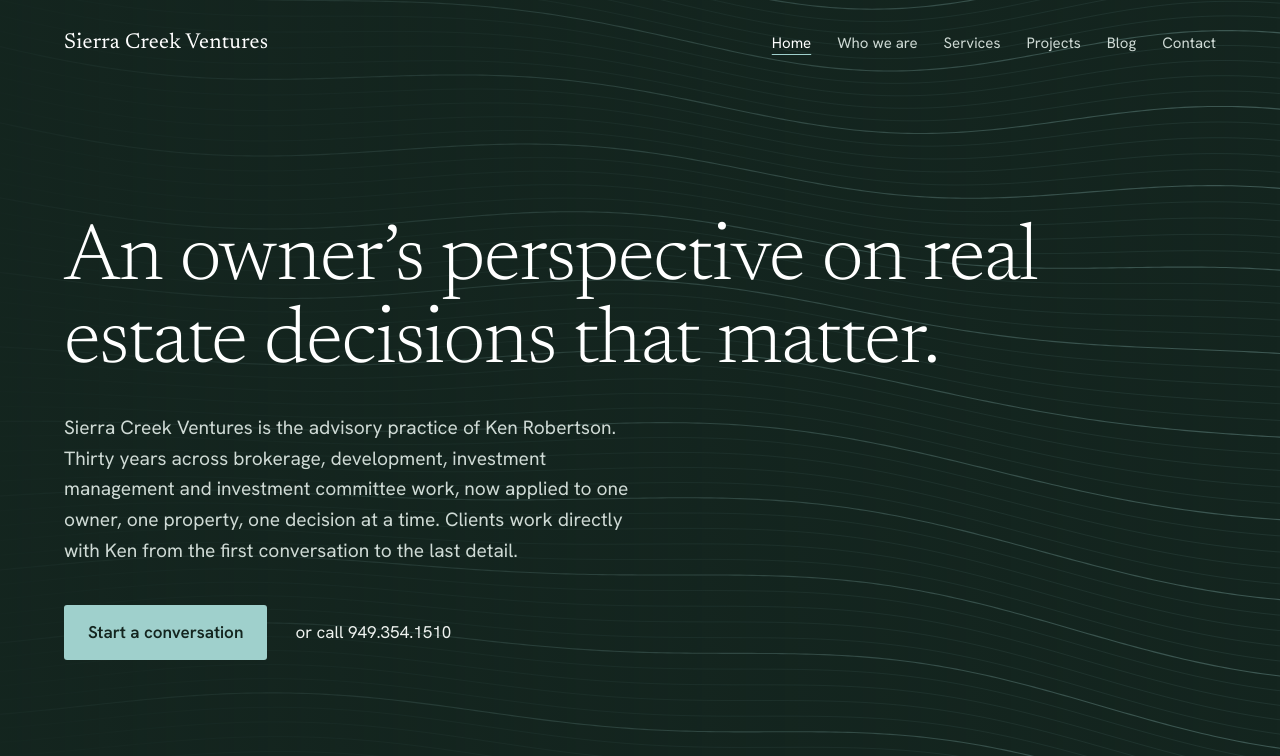
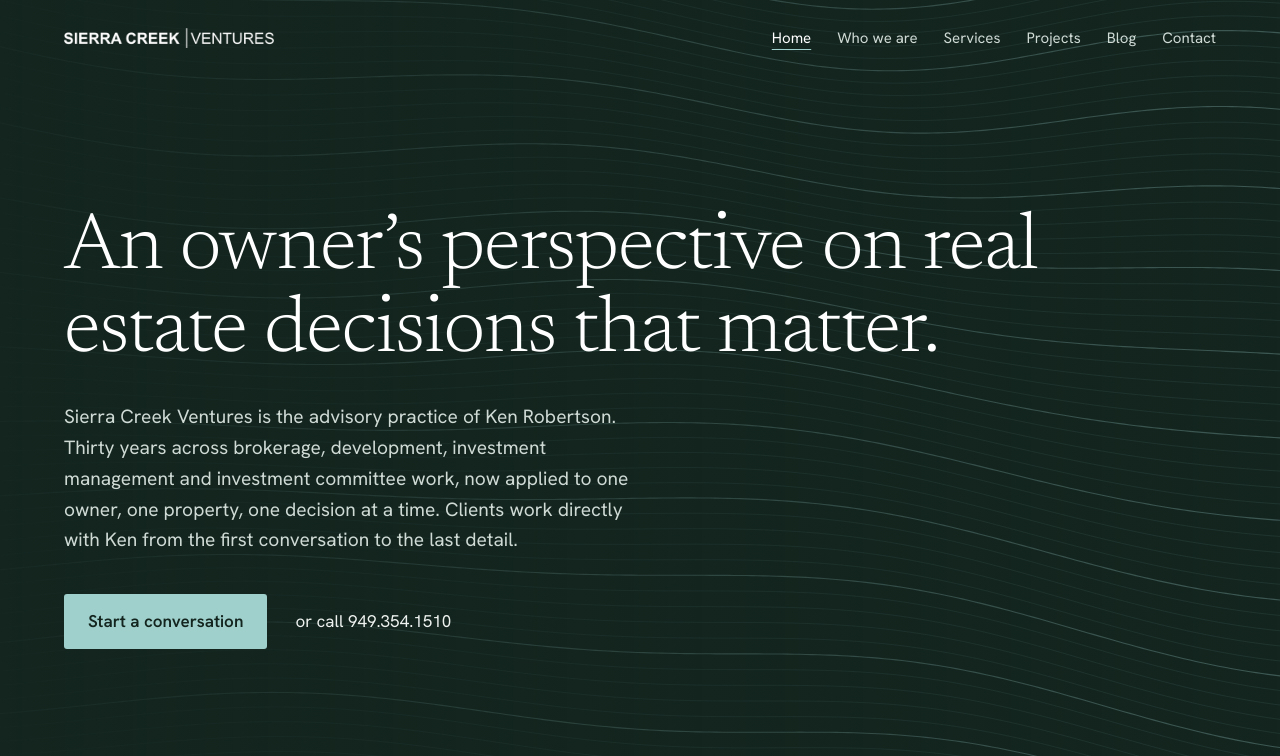
Before and after one commit to krcrei-gif/sierra-creek-ventures, a plain HTML site: page index.html in a window 1280 px wide. Shown: the top 756 px of the page. Drawn offline with Linux system fonts and the light colour scheme.

Commit message:
Add logo to the header and the KBS record to Hospitality
- Header now shows the Sierra Creek | Ventures wordmark in white.
- Services: Hospitality keeps the hotel-market copy and adds the KBS
  record of bringing hotel-style amenities to office properties.

Co-Authored-By: Claude Fable 5.2 <noreply@anthropic.com>
Claude-Session: https://claude.ai/code/session_01BJPJ8T66x7TuM68whiHEum

```diff
--- a/css/site.css
+++ b/css/site.css
@@ -198,3 +198,6 @@ img { max-width: 100%; height: auto; display: block; }
 
 .band > h2 .kind { display: block; margin-top: 6px; font-weight: 400; font-size: 0.86rem; color: var(--creek); }
 p.areas { margin: 0; padding: 18px 0 24px; border-top: 1px solid rgba(255,255,255,0.18); color: #cfdad5; font-size: 0.98rem; max-width: none; }
+
+.wordmark img { display: block; height: 20px; width: auto; }
+.topbar { align-items: center; }
--- a/index.html
+++ b/index.html
@@ -26,7 +26,7 @@
   <canvas id="contours" aria-hidden="true"></canvas>
   <div class="opening-inner">
     <div class="topbar">
-      <a class="wordmark" href="/">Sierra Creek Ventures</a>
+      <a class="wordmark" href="/"><img src="/img/logo-white.png" alt="Sierra Creek Ventures" width="210" height="20"></a>
       <nav aria-label="Pages">
         <a href="/" aria-current="page">Home</a>
         <a href="/about/">Who we are</a>
```
Also changed, not shown: 404.html (+1 -1 lines), about/index.html (+1 -1 lines), blog/between-transactions/index.html (+1 -1 lines), blog/five-things-august-2026/index.html (+1 -1 lines), blog/five-things-september-2026/index.html (+1 -1 lines), blog/index.html (+1 -1 lines), blog/when-the-real-estate-answer-isnt-obvious/index.html (+1 -1 lines), contact/index.html (+1 -1 lines), projects/index.html (+1 -1 lines), services/index.html (+3 -1 lines), img/logo-white.png (added).
